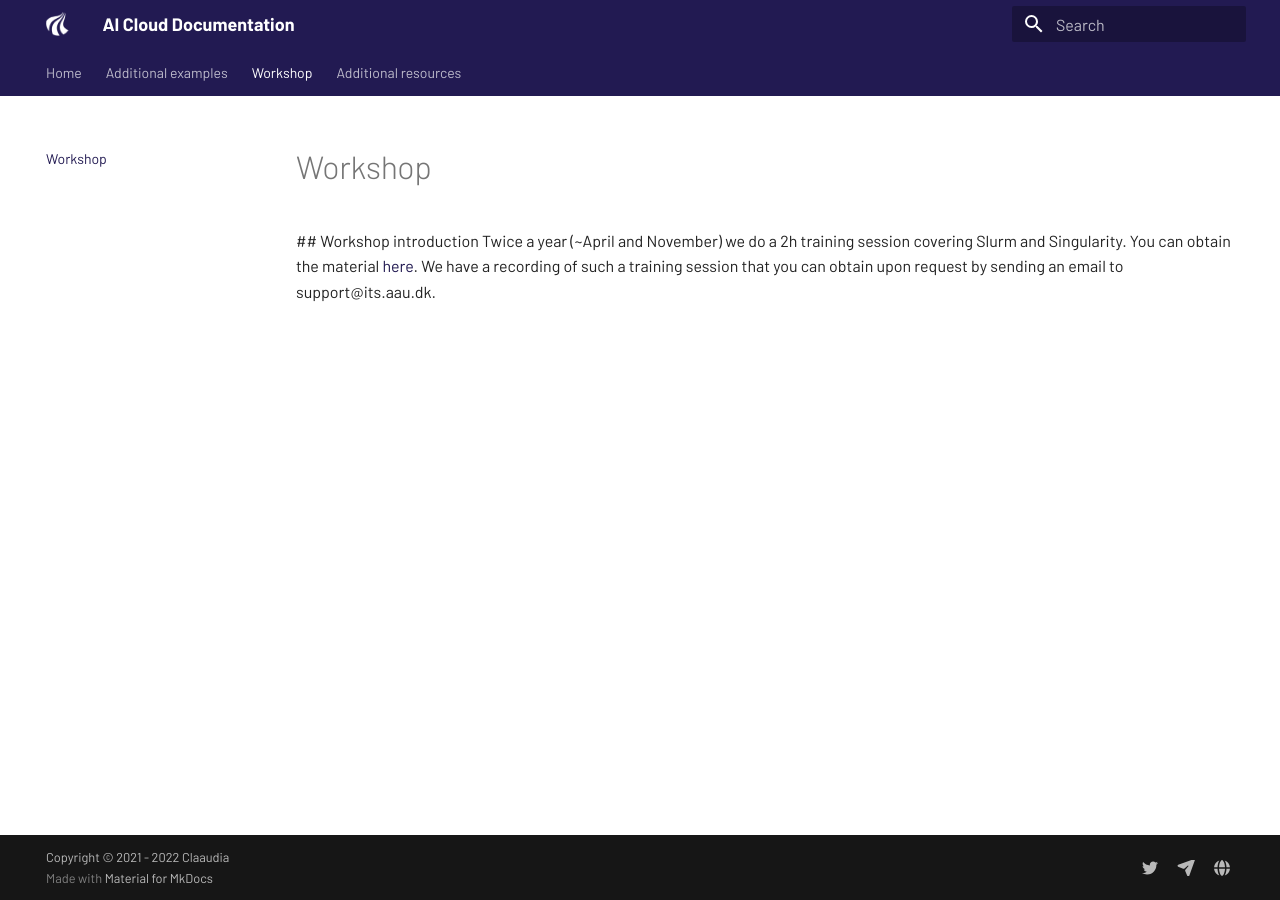
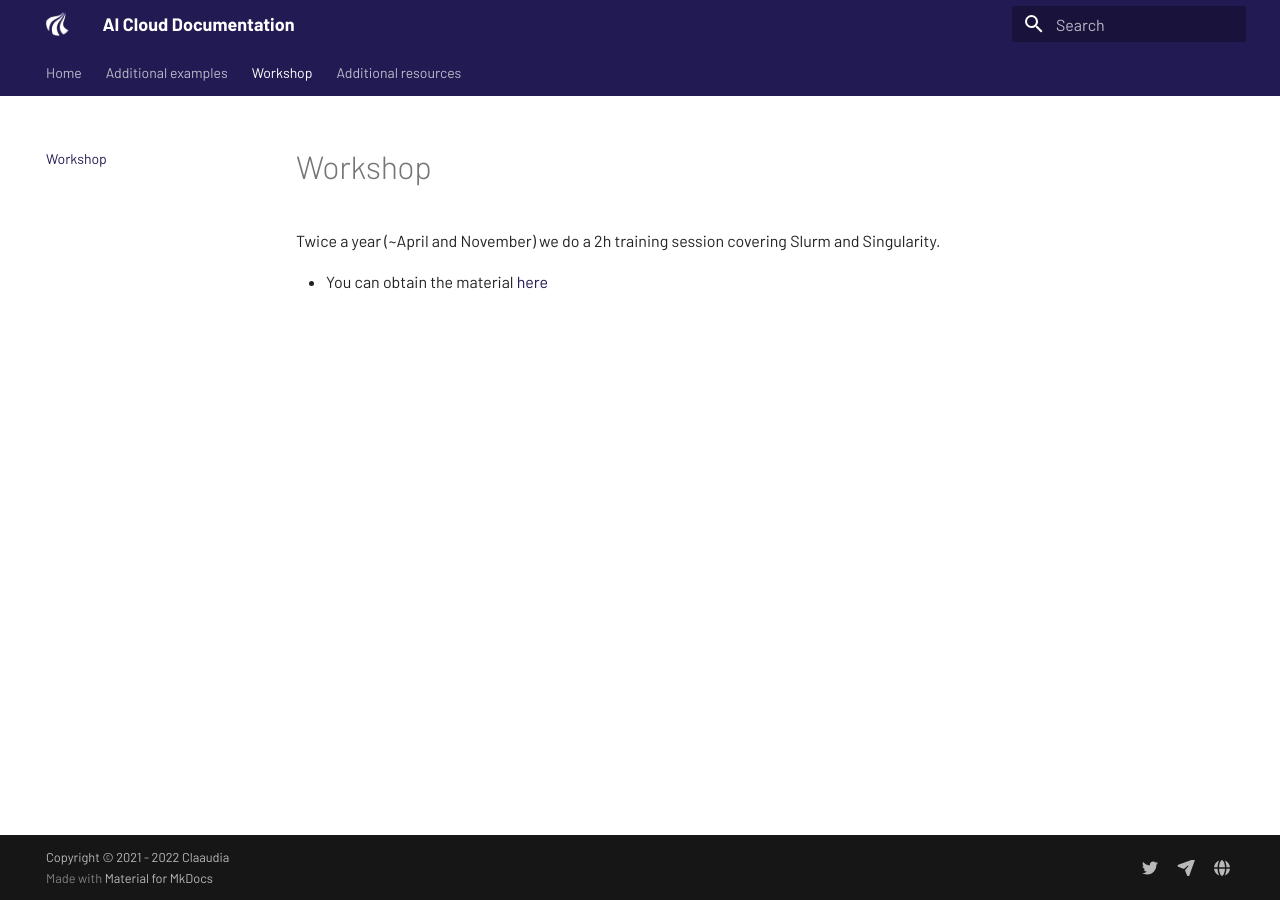
Before and after one commit to aau-claaudia/aicloud-docs, an MkDocs documentation site: the page built from docs/workshop/workshop.md, in a window 1280 px wide. Built offline with MkDocs 1.6.1 and Material for MkDocs 9.7.7, drawn with Linux system fonts in a browser that asks for light colours.

Commit message:
fixing structure and adding kamp

```diff
--- a/docs/workshop/workshop.md
+++ b/docs/workshop/workshop.md
@@ -1,2 +1,4 @@
- ## Workshop introduction
-Twice a year (~April and November) we do a 2h training session covering Slurm and Singularity. You can obtain the material [here](SlurmAndSingularityTraining.pdf). We have a recording of such a training session that you can obtain upon request by sending an email to support@its.aau.dk.
+
+Twice a year (~April and November) we do a 2h training session covering Slurm and Singularity.
+
+- You can obtain the material [here](SlurmAndSingularityTraining.pdf)
--- a/mkdocs.yml
+++ b/mkdocs.yml
@@ -9,6 +9,7 @@ nav:
     - "Matlab": examples/matlab.md
     - "PyTorch and multi-precision training": torch_amp_example/README.md
     - "Multi-GPU data parallelism training with Horovod and Keras": multi_gpu_keras/README.md
+    - "PyTorch and automatic mixed precision with APEX": torch_amp_example/README.md
     - "Python pip in containters": examples/pip_in_containers.md
 
   - "Workshop": workshop/workshop.md
```
Also changed, not shown: docs/multi_gpu_keras/README.md (+1 -1 lines), docs/torch_amp_example/README.md (+1 -1 lines).
